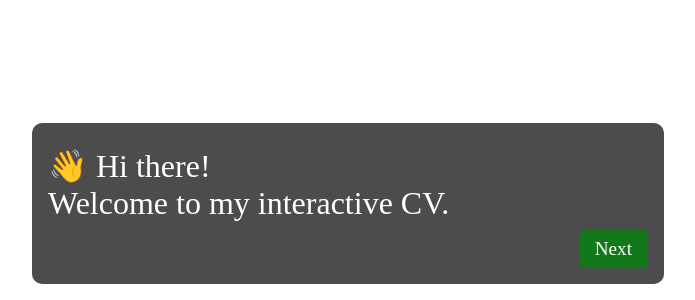
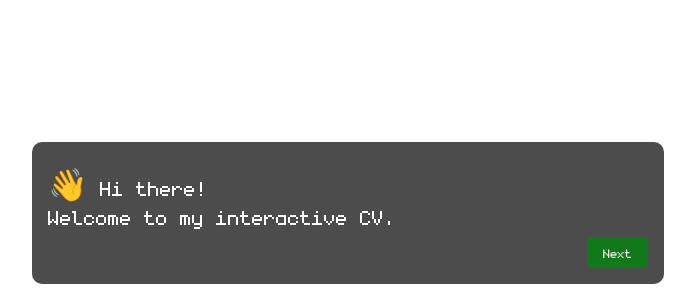
Before and after one commit to torkhau/torkhau-2d-cv, a website built with Vite: page index.html in a window 1280 px wide. Shown: the part 500-800 px from the top of the page, without its empty margins (292-987 px from the left). Built offline with nearby package versions, Linux system fonts and the light colour scheme; files whose address does not match are found by name; what kaboom would draw is missing.

Commit message:
fix: correct font file path in @font-face declaration for proper loading

```diff
--- a/index.css
+++ b/index.css
@@ -1,6 +1,6 @@
 @font-face {
   font-family: 'monogram';
-  src: url(monogram.ttf);
+  src: url('/monogram.ttf');
 }
 
 body {
```
